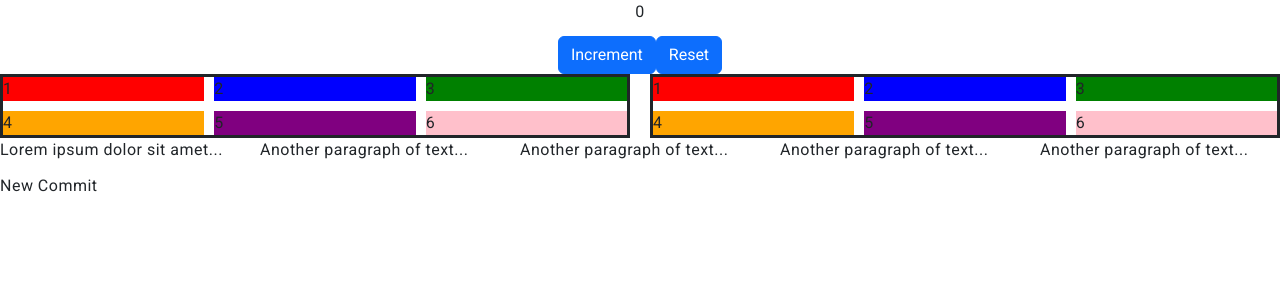
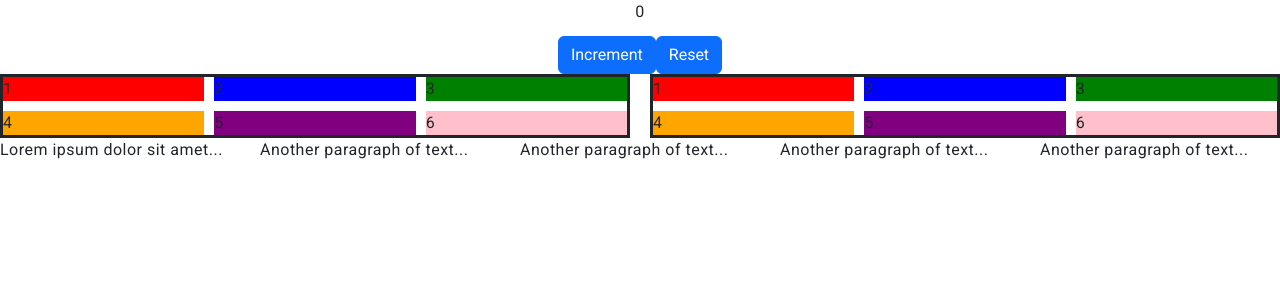
Before and after one commit to eduluqman11/lmsFront, an Angular app: page / in a window 1280 px wide. Shown: the top 300 px of the page. Built offline with nearby package versions, Linux system fonts and the light colour scheme.

Commit message:
gitRevert "first commit"
This reverts commit f1cf4f295108c480c02eacb43186a8604f5dde85.

```diff
--- a/src/app/app.component.html
+++ b/src/app/app.component.html
@@ -41,6 +41,3 @@
   <p>Another paragraph of text...</p>
 
 </div>
-
-
-<p>New Commit</p>
```
